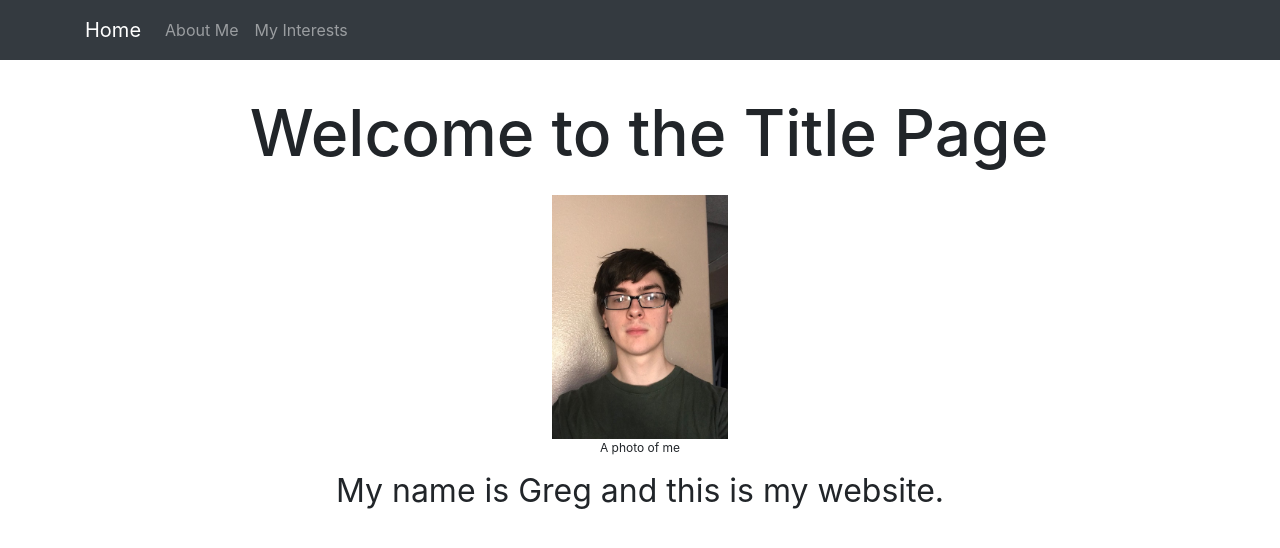
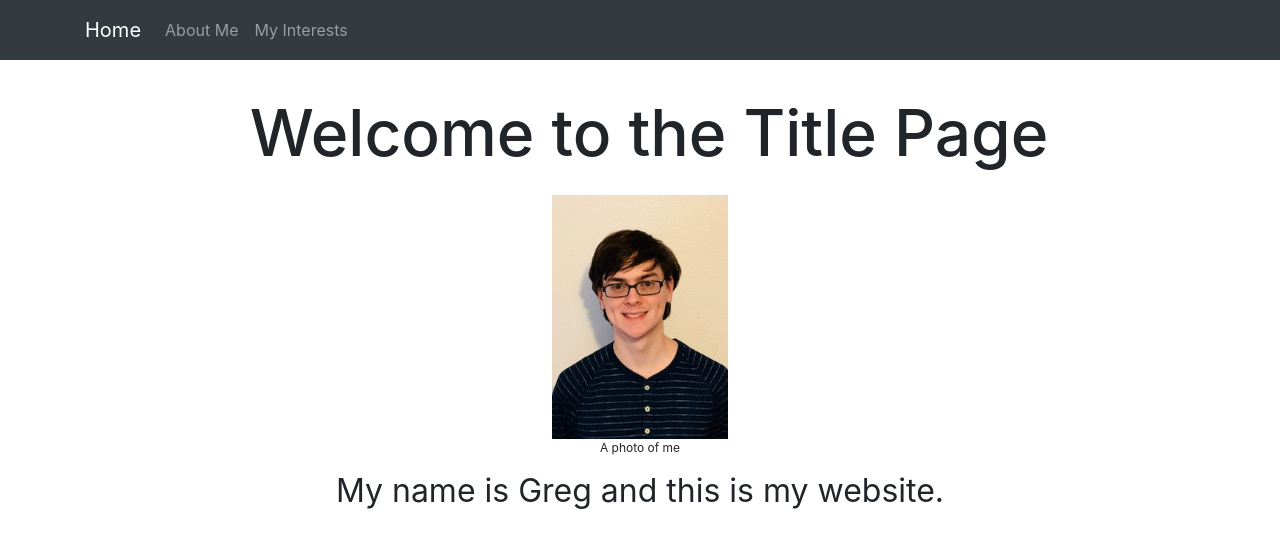
Before and after one commit to gregbaroni/WebText_gregbaroni, a Next.js app: page / in a window 1280 px wide. Shown: the top 548 px of the page. Built offline with nearby package versions, Linux system fonts and the light colour scheme.

Commit message:
gb-updated title page photo

```diff
--- a/pages/index.js
+++ b/pages/index.js
@@ -19,7 +19,7 @@ export default function Home() {
         </h1>
 
         <figure style={{paddingTop:"25px"}}>
-          <img src="/images/IMG_0270.jpg" alt="A photo of me" className={styles.photo}/>
+          <img src="/images/SelfPhoto.jpg" alt="A photo of me" className={styles.photo}/>
           <figcaption className={styles.caption}>A photo of me</figcaption>
         </figure>
 
```
Also changed, not shown: public/images/IMG_0270.jpg (deleted).
